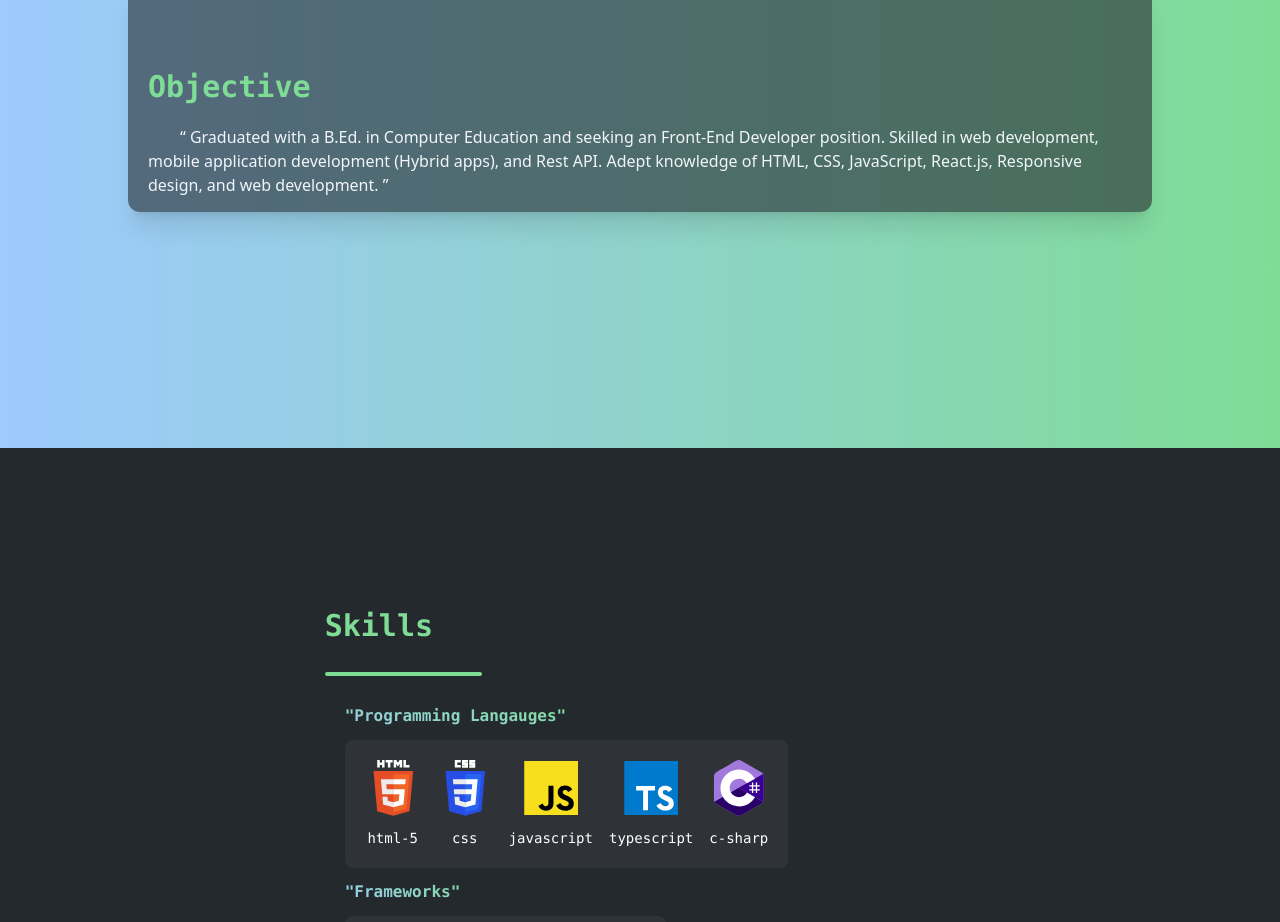
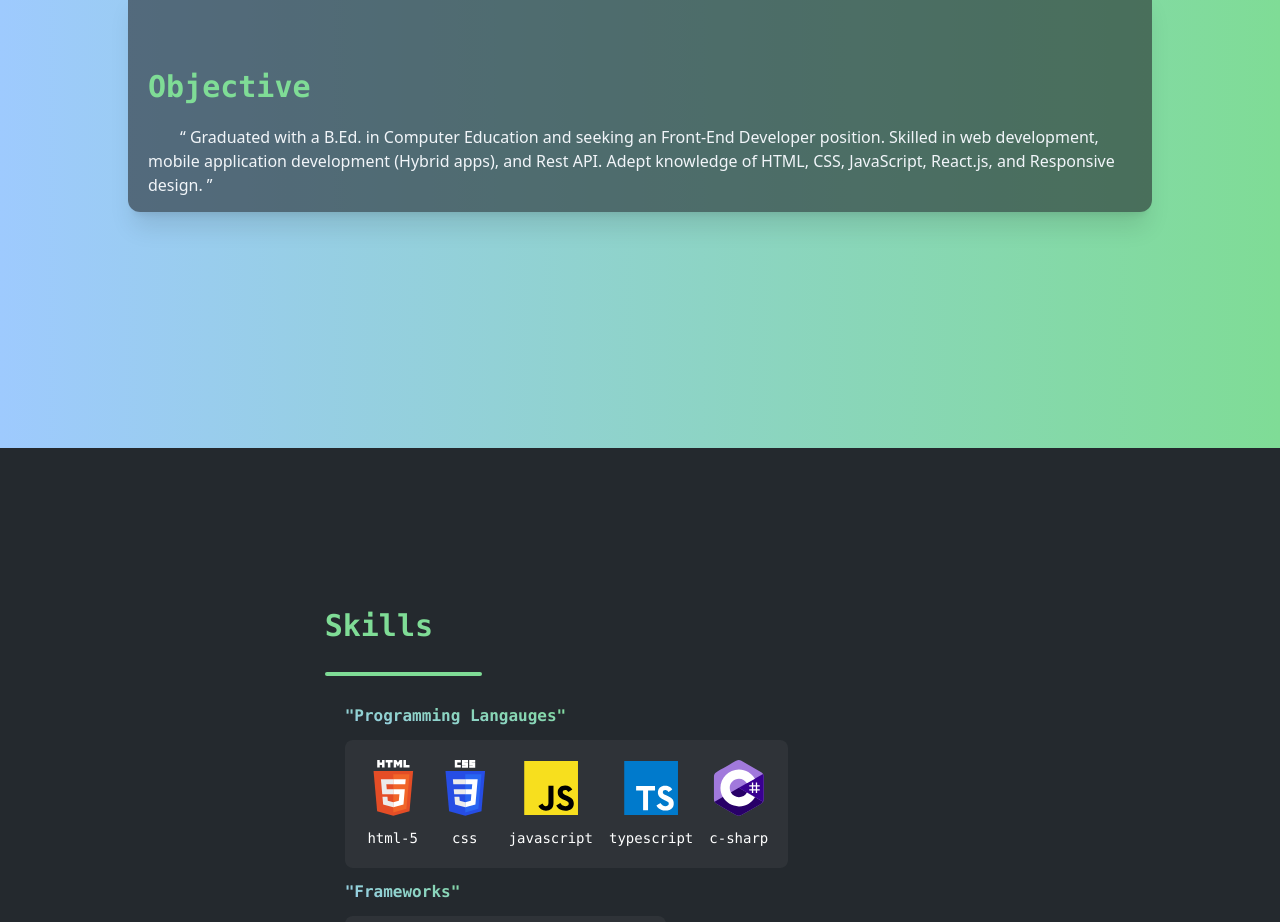
Before and after one commit to ChinjiroO/portfolio, a Next.js app: page / in a window 1280 px wide. Shown: the part 1260-2182 px from the top of the page. Built offline with nearby package versions, Linux system fonts and the light colour scheme.

Commit message:
chore: edit a paragraph in objective

```diff
--- a/components/objective-section.tsx
+++ b/components/objective-section.tsx
@@ -19,8 +19,8 @@ const ObjectiveSection: React.FC = () => {
               “ Graduated with a B.Ed. in Computer Education and seeking an
               Front-End Developer position. Skilled in web development, mobile
               application development (Hybrid apps), and Rest API. Adept
-              knowledge of HTML, CSS, JavaScript, React.js, Responsive design,
-              and web development. ”
+              knowledge of HTML, CSS, JavaScript, React.js, and Responsive
+              design. ”
             </p>
           </Parallax>
         </div>
```
